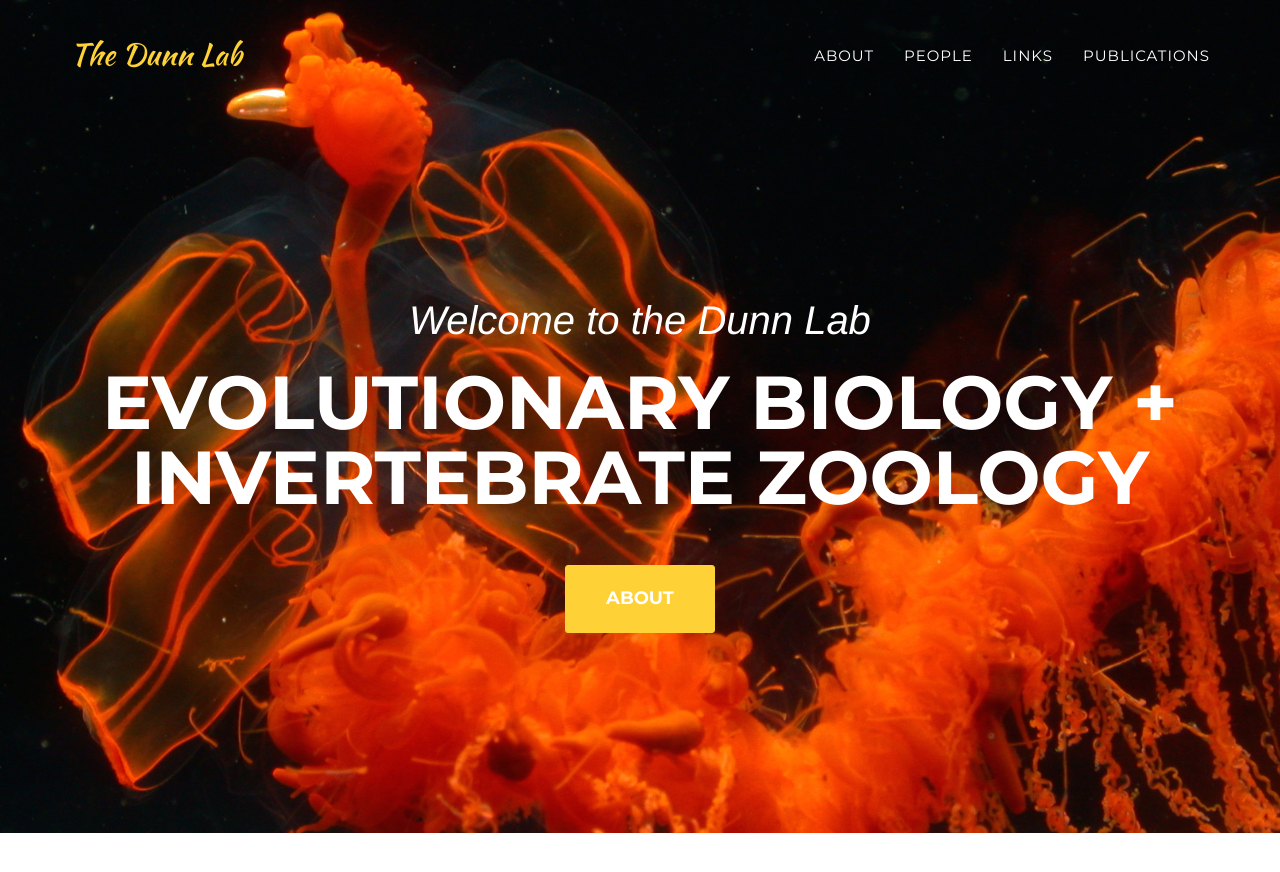
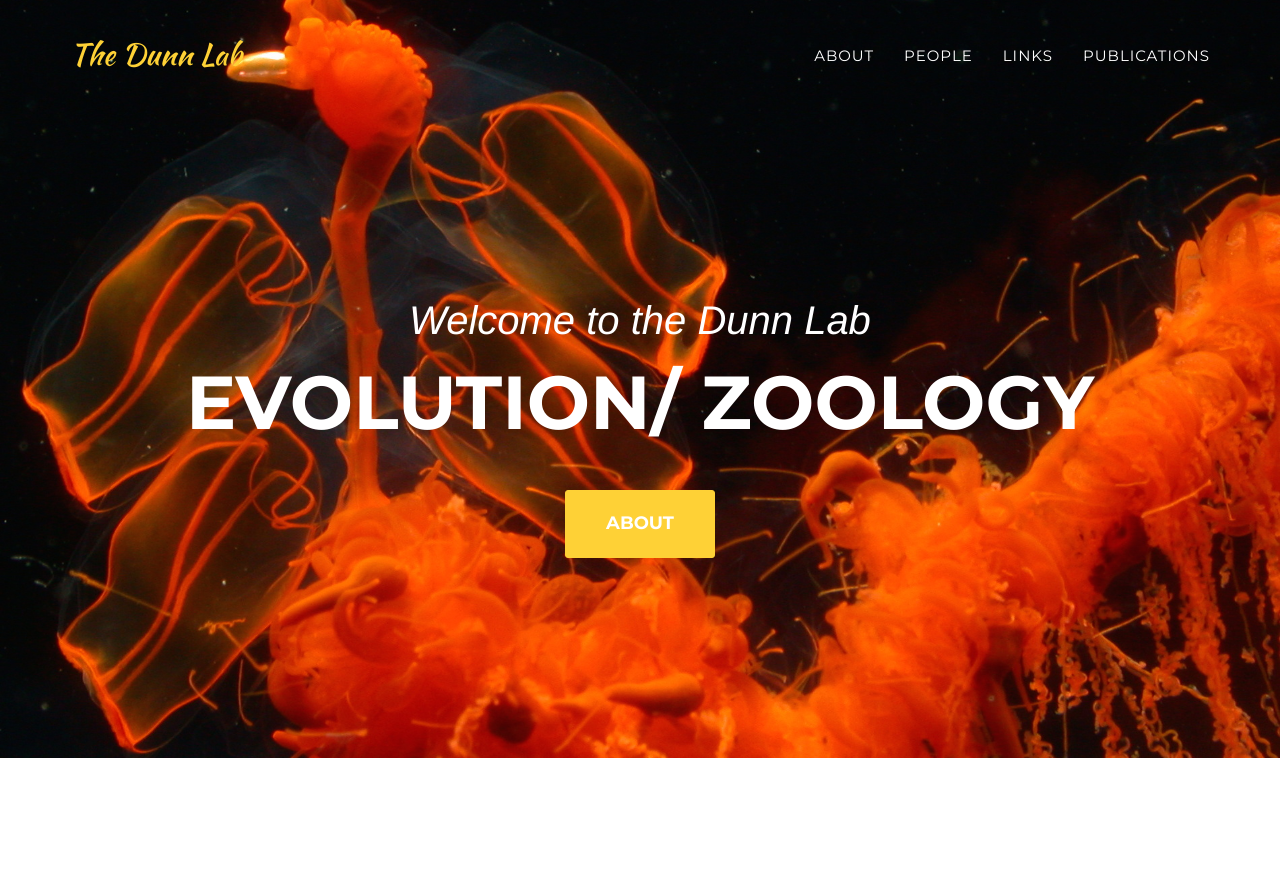
Before and after one commit to caseywdunn/caseywdunn.github.io, a Jekyll site: the page built from index.html, in a window 1280 px wide and 900 px high. Shown: the top 872 px of the window. Built offline with Jekyll 4.4.1, drawn with Linux system fonts in a browser that asks for light colours; some web fonts are replaced; some of the changed text lies outside the part shown.

Commit message:
updated some content, added description for people

```diff
--- a/_config.yml
+++ b/_config.yml
@@ -14,16 +14,21 @@
 
 # Team names, titles and social links
 people:
-- name: Kay Garland
+- name: Casey Dunn
   pic: 1
-  position: Lead Designer
+  position: Principal Investigator
+  description: My CV is available <a href="/assets/Casey_Dunn_CV.pdf">here</a>.
   social:
     - title: twitter
-      url: #
-    - title: facebook
-      url: #
-    - title: stack-overflow
-      url: #
+      url: https://twitter.com/caseywdunn
+    - title: google
+      url: http://scholar.google.com/citations?user=k2n_5QoAAAAJ&hl=en
+    - title: bitbucket
+      url: https://bitbucket.org/caseywdunn
+    - title: github
+      url: https://github.com/caseywdunn
+    - title: vimeo-square
+      url: https://vimeo.com/user1747626
 
 - name: Larry Parker
   pic: 2
@@ -49,12 +54,16 @@
 
 # Social networks usernames (many more available: google-plus, flickr, dribbble, pinterest, instagram, tumblr, linkedin, etc.)
 social:
-  - title: twitter
-    url: https://twitter.com/caseywdunn
-  - title: bitbucket
-    url: https://bitbucket.org/caseywdunn
-  - title: github
-    url: https://github.com/caseywdunn
+    - title: twitter
+      url: https://twitter.com/caseywdunn
+    - title: google
+      url: http://scholar.google.com/citations?user=k2n_5QoAAAAJ&hl=en
+    - title: bitbucket
+      url: https://bitbucket.org/caseywdunn
+    - title: github
+      url: https://github.com/caseywdunn
+    - title: vimeo-square
+      url: https://vimeo.com/user1747626
 
 # Postal address (add as many lines as necessary)
 address:
--- a/_includes/footer.html
+++ b/_includes/footer.html
@@ -22,7 +22,7 @@
                         </li>
                         <li><a href="http://startbootstrap.com/template-overviews/agency/">Based on the agency theme.</a>
                         </li>
-                        <li><a href="https://github.com/caseywdunn/caseywdunn.github.io">Source code here</a>.
+                        <li><a href="https://github.com/caseywdunn/caseywdunn.github.io">Source code on github.</a>
                         </li>
                     </ul>
                 </div>
--- a/_includes/header.html
+++ b/_includes/header.html
@@ -44,7 +44,7 @@
         <div class="container">
             <div class="intro-text">
                 <div class="intro-lead-in">Welcome to the Dunn Lab </div>
-                <div class="intro-heading">Evolutionary Biology + Invertebrate Zoology</div>
+                <div class="intro-heading">Evolution/ Zoology</div>
                 <a href="#about" class="page-scroll btn btn-xl">About</a>
             </div>
         </div>
--- a/_includes/publications.html
+++ b/_includes/publications.html
@@ -14,33 +14,26 @@
 
 <div class="box"><div class="box-title"></div><div class="box-body">
 	<p class="text-muted">Zapata, F, NG Wilson, M Howison, SCS Andrade, KM Jörger, Michael Schrödl, Freya E Goetz, Gonzalo Giribet, Casey W Dunn (preprint) Phylogenomic analyses of deep gastropod relationships reject Orthogastropoda. BioRxiv. <a href="http://dx.doi.org/10.1101/007039">bioRxiv preprint: doi:10.1101/007039</a>. Git code repository: <a href="https://bitbucket.org/caseywdunn/gastropoda">https://bitbucket.org/caseywdunn/gastropoda</a>.</p>
-<p class="text-muted"><img src="images/gastropod.png" /></p>
 </div><div class="box-footer"> </div></div>
 
 <div class="box"><div class="box-title"></div><div class="box-body">
 	<p class="text-muted">Church, SH, JF Ryan, CW Dunn (preprint) Automation and Evaluation of the SOWH Test of Phylogenetic Topologies with SOWHAT. BioRxiv. <a href="http://dx.doi.org/10.1101/005264">bioRxiv preprint: doi:10.1101/005264</a>. Git code repository: <a href="https://github.com/josephryan/sowhat">https://github.com/josephryan/sowhat</a>.</p>
-<p class="text-muted"><img src="images/sowh.png" /></p>
 </div><div class="box-footer"> </div></div>
 
 <div class="box"><div class="box-title"></div><div class="box-body">
 	<p class="text-muted">Siebert, S, FE Goetz, SH Church, P Bhattacharyya, F Zapata, SHD Haddock, and CW Dunn. (preprint) Stem Cells in a Colonial Animal with Localized Growth Zones. <a href="http://dx.doi.org/10.1101/001685">bioRxiv preprint: doi:10.1101/001685</a>. Git code repository: <a href="https://bitbucket.org/caseywdunn/siebert_etal">https://bitbucket.org/caseywdunn/siebert_etal</a>.</p>
-<p class="text-muted"><img src="images/nanomia_icell.png" /></p>
 </div><div class="box-footer"> </div></div>
 
 <div class="box"><div class="box-title"></div><div class="box-body">
-	<a href="https://web3.ccv.brown.edu/mhowison/gabi-report/"><img src="images/gabi.png" class="floatRight"/></a>
 	<p class="text-muted">Howison, M, F Zapata, EJ Edwards, and CW Dunn (2014) Bayesian genome assembly and assessment by Markov Chain Monte Carlo sampling. PLoS One 9:e99497. <a href="http://dx.doi.org/10.1371/journal.pone.0099497">doi:10.1371/journal.pone.0099497</a>. <a href="http://arxiv.org/abs/1308.1388">arXiv preprint: 1308.1388</a>. Git code repository: <a href="https://bitbucket.org/mhowison/gabi">https://bitbucket.org/mhowison/gabi</a>. Example analysis report: <a href="https://web3.ccv.brown.edu/mhowison/gabi-report/">https://web3.ccv.brown.edu/mhowison/gabi-report/</a></p>
 </div><div class="box-footer"> </div></div>
 
 <div class="box"><div class="box-title"></div><div class="box-body">
-	<img src="images/heredity.cover.png" class="floatRight"/>
 	<p class="text-muted">Lopez, J, H Bracken-Grissom, A Collins, T Collins, K Crandall, D Distel, C Dunn, et al. (2014) Global Invertebrate Genomics Alliance (GIGA): Developing Community Resources to Study Diverse Invertebrate Genomes. Journal of Heredity 105:1-18. <a href="http://dx.doi.org/10.1093/jhered/est084">doi:10.1093/jhered/est084</a></p>
 </div><div class="box-footer"> </div></div>
 
 <div class="box"><div class="box-title"></div><div class="box-body">
 	<p class="text-muted">Ryan, JF, K Pang, CE Schnitzler, A Nguyen, RT Moreland, DK Simmons, BJ Koch, WR Francis, P Havlak, NISC Comparative Sequencing Program, SA Smith, NH Putnam, SHD Haddock, <b>CW Dunn</b>, TG Wolfsberg, JC Mullikin, MQ Martindale, AD Baxevanis (2013) The genome of the ctenophore <i>Mnemiopsis leidyi</i> and its implications for cell type evolution. Science 432:1242592. <a href="http://dx.doi.org/10.1126/science.1242592">doi:10.1126/science.1242592</a>, <a href="http://www.ncbi.nlm.nih.gov/pmc/articles/PMC3920664/">PMC3920664</a></p>
-	<iframe src="http://www.flickr.com/photos/ssiebert/9462258548/player/" width="500" height="381" frameborder="0" allowfullscreen webkitallowfullscreen mozallowfullscreen oallowfullscreen msallowfullscreen></iframe>
-	<p class="text-muted">(Photo by Stefan Siebert)</p>
 </div><div class="box-footer"> </div></div>
 
 <div class="box"><div class="box-title"></div><div class="box-body">
@@ -53,7 +46,6 @@
 
 <div class="box"><div class="box-title"></div><div class="box-body">
 	<p class="text-muted">Siebert, S, PR Pugh, SHD Haddock, <b>CW Dunn</b> (2013) Re-evaluation of characters in Apolemiidae (Siphonophora), with description of two new species from Monterey Bay, California. Zootaxa 3702: 201–232. <a href="http://dx.doi.org/10.11646/zootaxa.3702.3.1">doi:10.11646/zootaxa.3702.3.1</a> (<a href="http://www.mapress.com/zootaxa/2013/f/zt03702p232.pdf">pdf</a>)</p>
-    <iframe src="//player.vimeo.com/video/59928656" width="550" height="309" frameborder="0" webkitallowfullscreen mozallowfullscreen allowfullscreen></iframe>
 </div><div class="box-footer"> </div></div>
 
 <div class="box"><div class="box-title"></div><div class="box-body">
@@ -85,7 +77,6 @@
 </div><div class="box-footer"> </div></div>
 
 <div class="box"><div class="box-title"></div><div class="box-body">
-<img src="images/HD_Cover_ss.png" class="floatRight"/>
 	<p class="text-muted">Haddock, SHD and <b>CW Dunn</b> (2011) Practical Computing for Biologists. Sinauer Associates (Sunderland, MA). <a href="http://practicalcomputing.org/">Book Site</a>, <a href="http://www.sinauer.com/detail.php?id=3914">Read more at the publisher's site</a></p>
 </div><div class="box-footer"> </div></div>
 
@@ -106,9 +97,7 @@
 </div><div class="box-footer"> </div></div>
 
 <div class="box"><div class="box-title"></div><div class="box-body">
-	<img src="images/nature_small.png" class="floatRight"/>
 	<p class="text-muted"><b>Dunn, CW</b>, A Hejnol, DQ Matus, K Pang, WE Browne, SA Smith, E Seaver, GW Rouse, M Obst, GD Edgecombe, MV Sorensen, SHD Haddock, A Schmidt-Rhaesa, A Okusu, RM Kristensen, WC Wheeler, MQ Martindale, and G Giribet (2008) Broad phylogenomic sampling improves resolution of the Animal Tree of Life. Nature. 452:745-749. <a href="http://dx.doi.org/10.1038/nature06614">doi:10.1038/nature06614</a></p>
-	<div class="clearer"></div>
 </div><div class="box-footer"> </div></div>
 
 <div class="box"><div class="box-title"></div><div class="box-body">
@@ -128,9 +117,7 @@
 </div><div class="box-footer"></div></div>
 
 <div class="box"><div class="box-title"></div><div class="box-body">
-	<img src="images/DGE_cover_small.jpg" class="floatRight"/>
     <p class="text-muted"><b>Dunn, CW</b> and GP Wagner (2006) The evolution of colony-level development in the Siphonophora (Cnidaria:Hydrozoa). Development, Genes, and Evolution. 216:743-754. <a href="http://dx.doi.org/10.1007/s00427-006-0101-8">doi:10.1007/s00427-006-0101-8</a> (<a href="assets/Dunn_Wagner2006.pdf">pdf</a>)</p>
-	<div class="clearer"></div>
 </div><div class="box-footer"></div></div>
 
 <div class="box"><div class="box-title"></div><div class="box-body">
@@ -142,15 +129,11 @@
 </div><div class="box-footer"></div></div>
 
 <div class="box"><div class="box-title"></div><div class="box-body">
-	<img src="images/systbiol05cover_small.jpg" class="floatRight"/>
 	<p class="text-muted"><b>Dunn, CW</b>, PR Pugh, and SHD Haddock (2005) Molecular phylogenetics of the Siphonophora (Cnidaria), with implications for the evolution of functional specialization. Systematic Biology 54:916-935. <a href="http://dx.doi.org/10.1080/10635150500354837">doi:10.1080/10635150500354837</a> (<a href="assets/Dunn_etal2005_siphonophore_phylogeny.pdf">pdf</a>)</p>
-	<div class="clearer"></div>
 </div><div class="box-footer"></div></div>
 
 <div class="box"><div class="box-title"></div><div class="box-body">
-	<img src="images/devdyn_cover_small.jpg" class="floatRight"/>
 	<p class="text-muted"><b>Dunn, CW</b> (2005) The complex colony-level organization of the deep-sea siphonophore <i>Bargmannia elongata</i> (Cnidaria, Hydrozoa) is directionally asymmetric and arises by the subdivision of pro-buds. Developmental Dynamics. 234:835-834. <a href="http://dx.doi.org/10.1002/dvdy.20483">doi:10.1002/dvdy.20483</a> (<a href="assets/Dunn2005_Bargmannia.pdf">pdf</a>)</p>
-	<div class="clearer"></div>
 </div><div class="box-footer"></div></div>
 
 <div class="box"><div class="box-title"></div><div class="box-body">
@@ -166,9 +149,7 @@
 </div><div class="box-footer"></div></div>
 
 <div class="box"><div class="box-title"></div><div class="box-body">
-	<img src="images/jmba-siphs.png" class="floatRight"/>
 	<p class="text-muted">Haddock, SHD and <b>CW Dunn</b> (2005) The complex world of siphonohpores. JMBA Global Marine Environment 2005(2):24-25. (<a href="assets/Haddock-Dunn2005_jmba-siphs.pdf">pdf</a>)</p>
-	<div class="clearer"></div>
 </div><div class="box-footer"></div></div>
 
 <div class="box"><div class="box-title"></div><div class="box-body">
--- a/_includes/team.html
+++ b/_includes/team.html
@@ -14,6 +14,7 @@
                         <img src="img/team/{{ member.pic }}.jpg" class="img-responsive img-circle" alt="">
                         <h4>{{ member.name }}</h4>
                         <p class="text-muted">{{ member.position }}</p>
+                        <p class="text-muted">{{ member.description }}</p>
                         <ul class="list-inline social-buttons">
                             {% for network in member.social %}
                             <li><a href="{{ network.url }}"><i class="fa fa-{{ network.title }}"></i></a>
```
Also changed, not shown: 1 other file.
